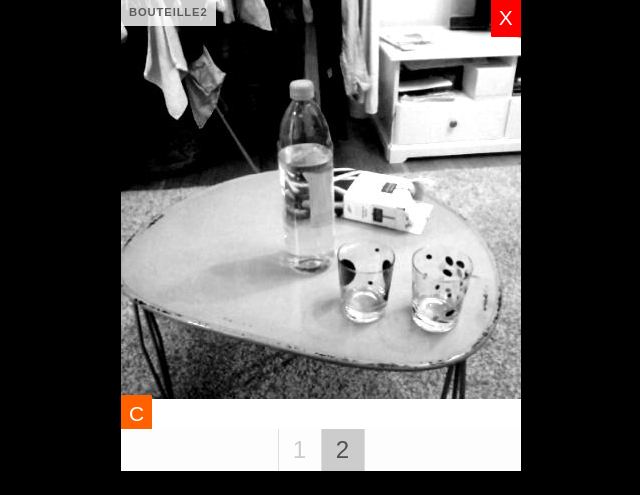
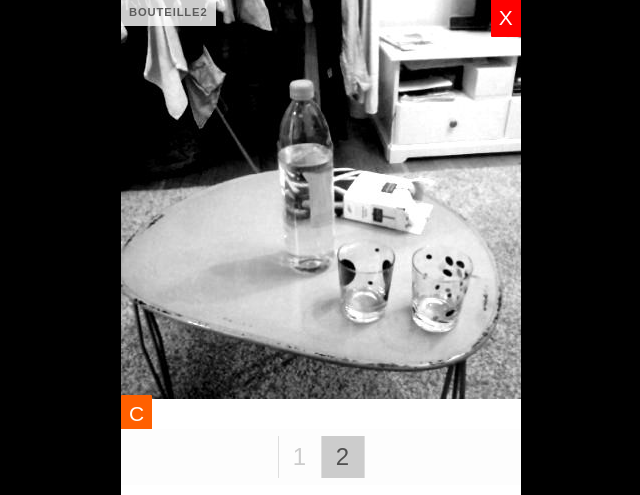
Before and after one commit to TigerCharlie/ggbb-MVP, a PHP site: page /gifs_list.php in a window 1280 px wide. Shown: the part 1612-2107 px from the top of the page, without its empty margins (319-959 px from the left). Before the commit the page ends 2083 px from the top, so only its background shows below. Run offline with PHP 8.4, Linux system fonts and the light colour scheme; data comes from the database, SQL or seed files in the repository; a stand-in replaces the project's code that opens the database connection; some libraries are stand-ins or nearby versions.

Commit message:
css update

```diff
--- a/css/main.css
+++ b/css/main.css
@@ -97,7 +97,7 @@ header .logo{
 
   nav > ul {
     display: none;
-    padding: 50px 0 0 0;
+    padding: 0;
   }
 
   nav > ul > li {
@@ -199,7 +199,7 @@ header .logo{
     position: absolute;
     right: 0px;
     left: 0px;
-    top: 0px;
+    top: 50px;
   }
 
   nav a {
@@ -670,11 +670,10 @@ pre {
 }
 
 .center{
-
-  display: block;
-  margin-left: auto;
-  margin-right: auto;
-
+  display: inline-block;
+  width: calc(100% - 16px);
+  margin: 0 0 10px;
+  padding: 7px 8px;
 }
 
 .gif_list{
```
